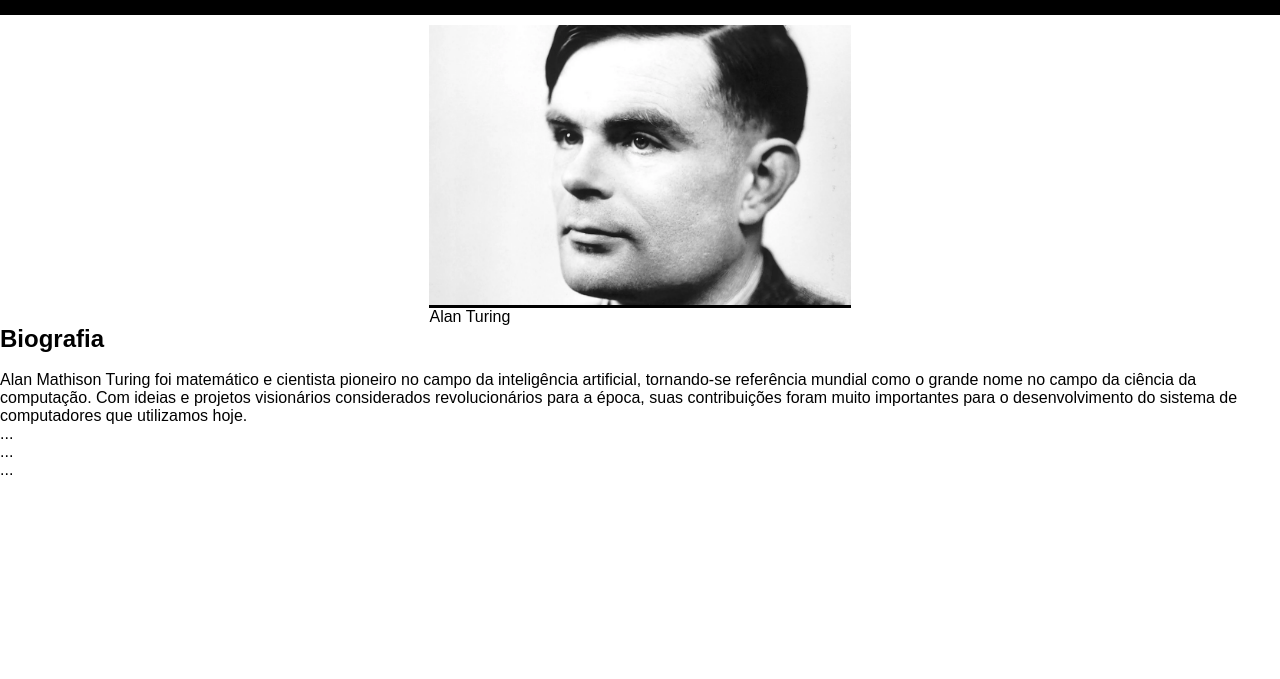
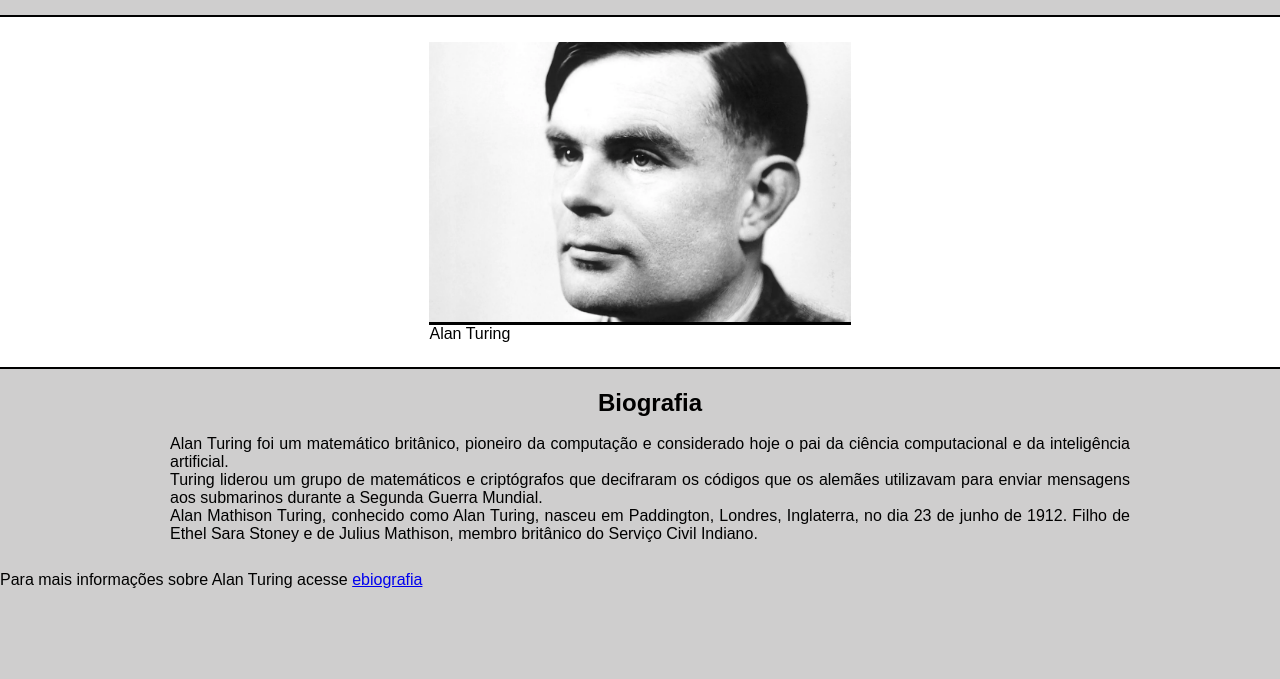
Before and after one commit to arthurhdiasdev/Pagina-tributo-Alan-Turing, a plain HTML site: page projeto tribut page/index.html in a window 1280 px wide. Shown: the part 121-800 px from the top of the page. Drawn offline with Linux system fonts and the light colour scheme.

Commit message:
melhorias

```diff
--- a/projeto tribut page/index.html
+++ b/projeto tribut page/index.html
@@ -26,22 +26,22 @@
         <div class="conteudo">
             <section class="biografia">
                 <h2>Biografia</h2><br>
-                <p>Alan Mathison Turing foi matemático e cientista pioneiro no campo da inteligência artificial, tornando-se referência mundial como o grande nome no campo da ciência da computação. Com ideias e projetos visionários considerados revolucionários para a época, suas contribuições foram muito importantes para o desenvolvimento do sistema de computadores que utilizamos hoje.</p>
-
+                <p>Alan Turing foi um matemático britânico, pioneiro da computação e considerado hoje o pai da ciência computacional e da inteligência artificial.
+                    <br>
+                    Turing liderou um grupo de matemáticos e criptógrafos que decifraram os códigos que os alemães utilizavam para enviar mensagens aos submarinos durante a Segunda Guerra Mundial.
+                    <br>
+                    Alan Mathison Turing, conhecido como Alan Turing, nasceu em Paddington, Londres, Inglaterra, no dia 23 de junho de 1912. Filho de Ethel Sara Stoney e de Julius Mathison, membro britânico do Serviço Civil Indiano.</p>
             </section>
-            <section id="feitos">
-                <ul>
-                    <Li>...</Li>
-                    <Li>...</Li>
-                    <Li>...</Li>
-                </ul>
-
-            </section>
+        </div>
+    </main>
+    <br>
+    <footer>
+        <div class="fim"></div>
+            <p>
+                Para mais informações sobre Alan Turing acesse <a href="https://www.ebiografia.com/alan_turing/">ebiografia </a>
+            </p>
 
         </div>
-
-    </main>
-    <footer>
 
     </footer>
 
--- a/projeto tribut page/style.css
+++ b/projeto tribut page/style.css
@@ -1,16 +1,18 @@
+
 *{
     padding: 0%;
     margin: 0%;
 }
 body{
     font-family: Arial;
+    background-color: #cfcece;
 }
 .header{
     display: flex;
     flex-direction: column;
 }
 .introdução{
-    background-color: #000000;
+    border-bottom: black 2px solid;
 }
 #subtitulo{
     text-align: center;
@@ -26,25 +28,34 @@ body{
     color: rgb(255, 255, 255);
 }
 .imagem{
-    height: 300px;
+    height: 350px;
     width: auto;
     display: flex;
     justify-content: center;
     align-items: center;
-    margin-top: 10px;
+    margin-bottom: 10px;
+    background-color: white;
+    border-bottom: black 2px solid;
 }
 .imagem img{
     height: 280px;
     width: 100%;
-    border-bottom: solid black 3px;
-
+    border-bottom: solid rgb(0, 0, 0) 3px;
 }
 .imagem figure{
     display: flex;
     flex-direction: column;
     justify-content: flex-start;
 }
-.conteudo{
+.biografia{
     display: flex;
     flex-direction: column;
+    align-items: center;
+    text-align: justify;
+    padding: 10px;
+    width: 100%;
 }
+.biografia p{
+    font-size: medium;
+    width: 75%;
+}
```
